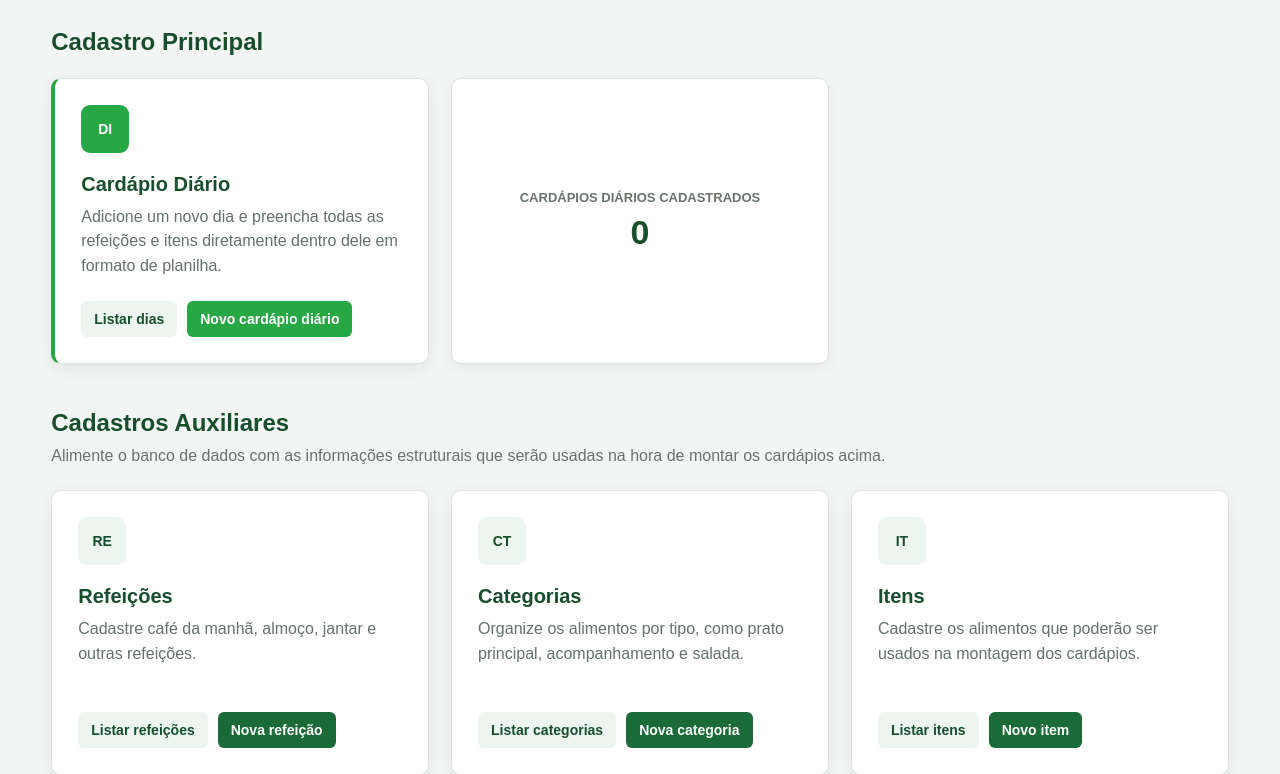
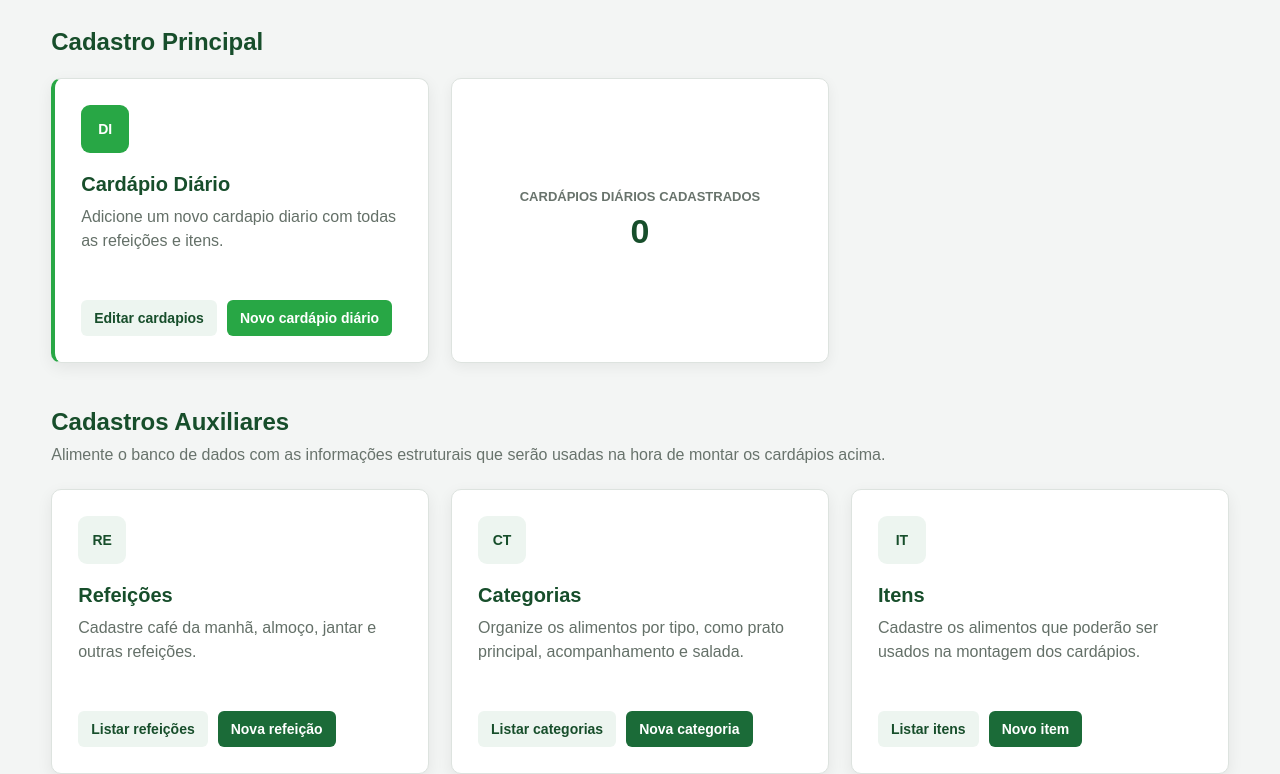
Before and after one commit to ph-santos0/cardapio-uan, a Django app: page /dashboard/ in a window 1280 px wide. Shown: the part 366-1140 px from the top of the page. Run offline with Django 5.2, Linux system fonts and the light colour scheme; the visitor is signed in with stand-in values (Sample User, id 1); data that the repository does not hold is empty.

Commit message:
Ajuste na dashboard

```diff
--- a/cardapio/templates/cardapio/dashboard_nutricionista.html
+++ b/cardapio/templates/cardapio/dashboard_nutricionista.html
@@ -60,15 +60,15 @@ Painel do Nutricionista
                 <h3>Cardápio Diário</h3>
 
                 <p>
-                    Adicione um novo dia e preencha todas as refeições
-                    e itens diretamente dentro dele em formato de planilha.
+                    Adicione um novo cardapio diario com todas as refeições
+                    e itens.
                 </p>
             </div>
 
             <div class="acoes-modulo">
 
                 <a class="link-gerenciar" href="{% url 'admin:cardapio_diacardapio_changelist' %}">
-                    Listar dias
+                    Editar cardapios
                 </a>
 
                 <a class="link-adicionar" href="{% url 'admin:cardapio_diacardapio_add' %}"
```
